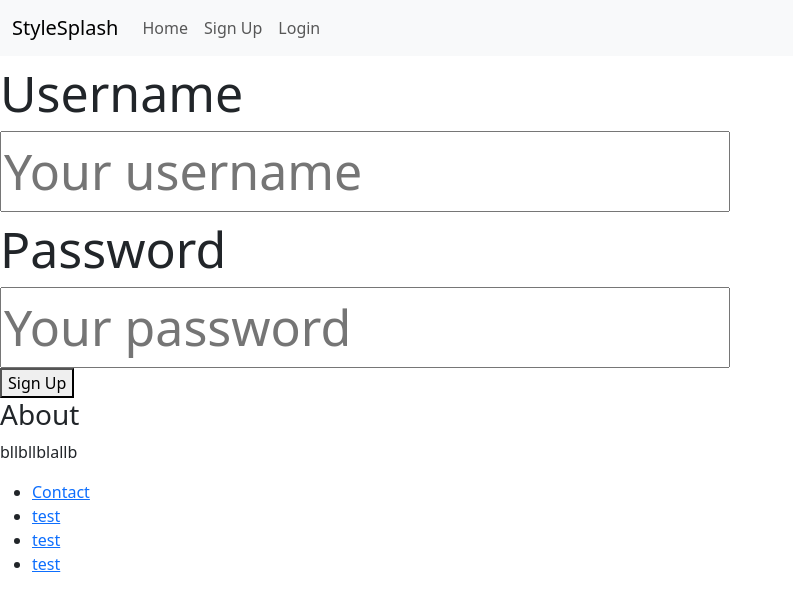
After one commit to rizatota/StyleSplash, a Django app: page /login/ in a window 1280 px wide. The commit adds this page. Shown: the top 611 px of the page, without its empty margins (0-793 px from the left). Run offline with Django 5.2, Linux system fonts and the light colour scheme.

Commit message:
created login page

```diff
--- a/styleSplash/core/forms.py
+++ b/styleSplash/core/forms.py
@@ -1,6 +1,20 @@
 from django import forms
-from django.contrib.auth.forms import UserCreationForm
+from django.contrib.auth.forms import UserCreationForm,AuthenticationForm
 from django.contrib.auth.models import User
+
+
+class LoginForm(AuthenticationForm):
+    username = forms.CharField(widget=forms.TextInput(attrs={
+        'placeholder':'Your username',
+        'class':''
+    }))
+
+    password = forms.CharField(widget=forms.PasswordInput(attrs={
+            'placeholder':'Your password',
+            'class':''
+    }))
+
+
 
 class SignupForm(UserCreationForm):
     class Meta:
--- a/styleSplash/core/templates/core/base.html
+++ b/styleSplash/core/templates/core/base.html
@@ -24,12 +24,22 @@
                     <li class="nav-item">
                     <a class="nav-link " aria-current="page" href="#">Home</a>
                     </li>
+
+                    {% if request.user.is_authenticated %}
+                    <li class="nav-item">
+                    <a class="nav-link" href="#">Inbox</a>
+                    </li>
+                    <li class="nav-item">
+                    <a class="nav-link" href="#">Dashboard</a>
+                    </li>
+                    {% else %}
                     <li class="nav-item">
                     <a class="nav-link" href="{% url 'signup'%}">Sign Up</a>
                     </li>
                     <li class="nav-item">
-                    <a class="nav-link" href="#">Login</a>
+                    <a class="nav-link" href="{% url 'login'%}">Login</a>
                     </li>
+                    {%endif%}
 
                 </ul>
 
--- /dev/null
+++ b/styleSplash/core/templates/core/login.html
@@ -0,0 +1,40 @@
+ {% extends "core/base.html" %}
+
+ {% block title %}Log In  {% endblock title %}
+
+ {% block content %}
+    <div class="signup-container">
+        <form action="." method="post">
+            {% csrf_token %}
+
+
+            <div class="form-input">
+                <label>Username</label><br>
+                {{ form.username }}
+            </div>
+
+            <div class="form-input">
+                <label>Password</label><br>
+                {{ form.password }}
+            </div>
+
+            {% if form.errors or form.non_field_errors %}
+                <div>
+                    {% for field in form %}
+                        {{field.errors}}
+                    {% endfor %}
+
+                    {{ form.non_field_eeors }}
+                </div>
+
+            {% endif %}
+
+
+            <button type="submit">Sign Up </button>
+
+
+        </form>
+
+
+    </div>
+ {% endblock content %}
--- a/styleSplash/core/urls.py
+++ b/styleSplash/core/urls.py
@@ -1,10 +1,13 @@
 from django.urls import path
-from core import views
+from . import views
+from django.contrib.auth import views as auth_views
+from .forms import LoginForm
 
 
 urlpatterns = [
     path('', views.index,name='index'),
     path('contact/', views.contact,name='contact'),
     path('signup/', views.signup,name='signup'),
+    path('login/', auth_views.LoginView.as_view(template_name='core/login.html',authentication_form=LoginForm),name='login'),
 
 ]
--- a/styleSplash/styleSplash/settings.py
+++ b/styleSplash/styleSplash/settings.py
@@ -28,6 +28,9 @@ DEBUG = True
 
 ALLOWED_HOSTS = []
 
+LOGIN_URL = '/login'
+LOGIN_REDIRECT_URL='/'
+LOGOUT_REDIRECT = '/'
 
 # Application definition
 
```
Also changed, not shown: styleSplash/db.sqlite3.
